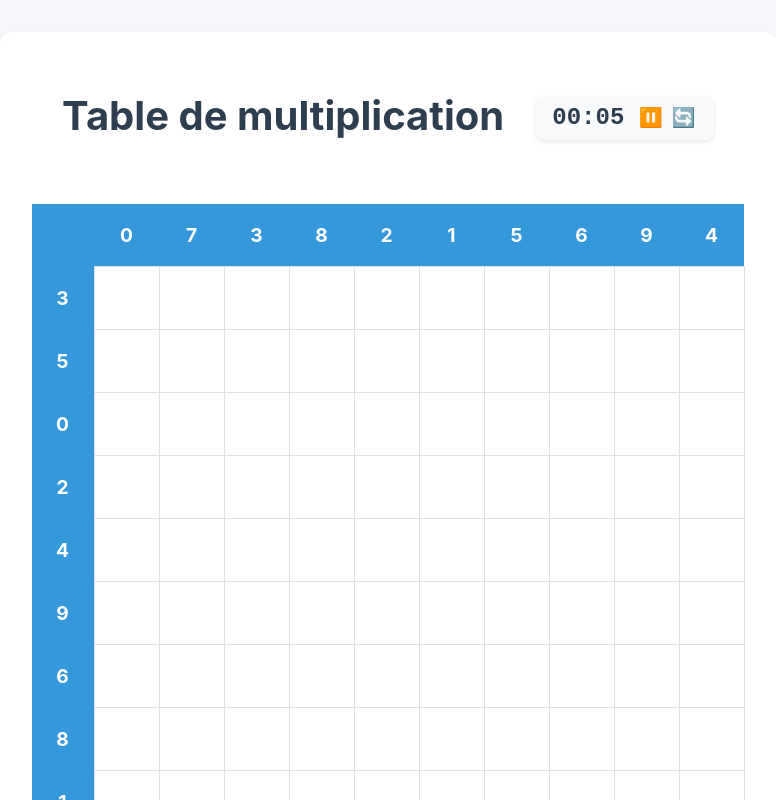
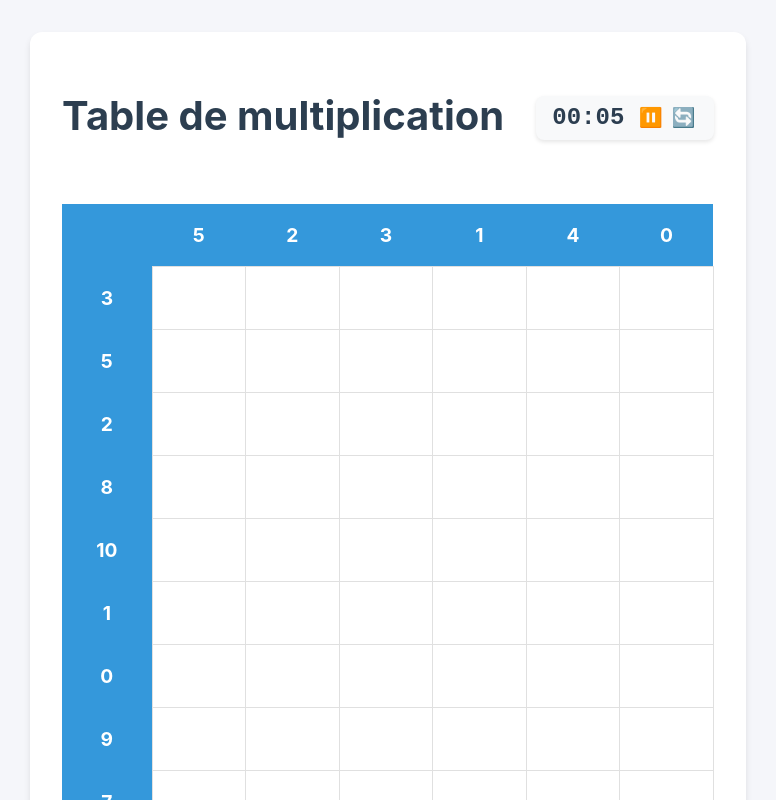
Before and after one commit to tecuzin/genmath, a React (Create React App) app: page / in a window 1280 px wide. Shown: the top 800 px of the page, without its empty margins (252-1028 px from the left). Built offline with nearby package versions, Linux system fonts and the light colour scheme.

Commit message:
je peux choisir le nombre de lignes et colonnes

```diff
--- a/src/App.js
+++ b/src/App.js
@@ -1,6 +1,7 @@
 import React, { useState, useMemo } from 'react';
 import './App.css';
 import Timer from './components/Timer';
+import { config } from './config';
 
 function shuffleArray(array) {
   const shuffled = [...array];
@@ -12,14 +13,12 @@ function shuffleArray(array) {
 }
 
 function App() {
-  const size = 10;
   const [answers, setAnswers] = useState({});
 
   const numbers = useMemo(() => {
-    const nums = Array.from({ length: size }, (_, i) => i);
     return {
-      rows: shuffleArray(nums),
-      cols: shuffleArray(nums)
+      rows: shuffleArray(Array.from({ length: config.rowSize }, (_, i) => i)),
+      cols: shuffleArray(Array.from({ length: config.columnSize }, (_, i) => i))
     };
   }, []);
 
--- /dev/null
+++ b/src/config.js
@@ -0,0 +1,4 @@
+export const config = {
+  rowSize: 11,
+  columnSize: 6
+};
```
